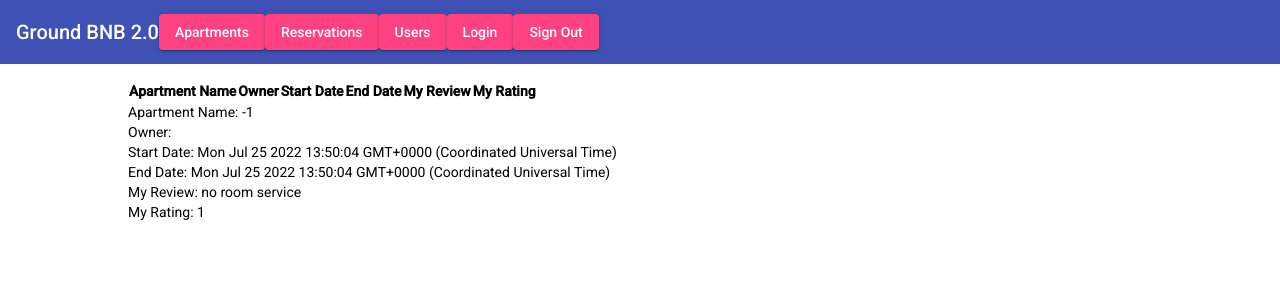
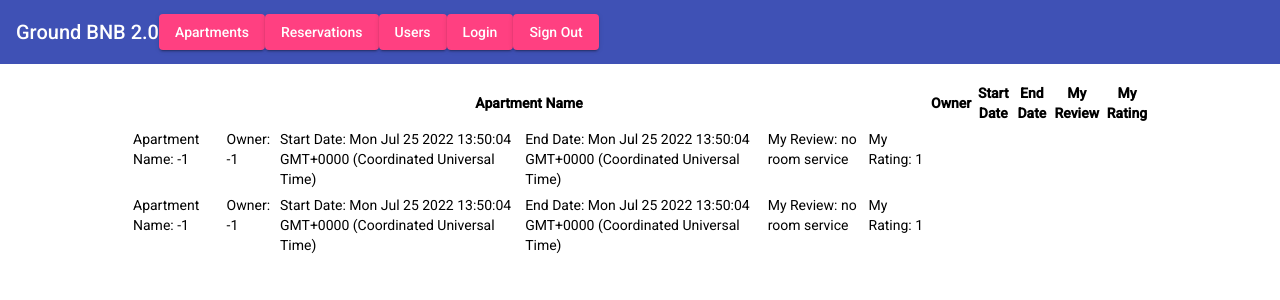
Before and after one commit to omerk11/GroundBNB2.0, an Angular app: page / in a window 1280 px wide. Both pictures are taken after a click on the button "Reservations". Shown: the top 300 px of the page. Built offline with nearby package versions, Linux system fonts and the light colour scheme; no server answers.

Commit message:
reservation tabel wip

```diff
--- a/src/app/app.module.ts
+++ b/src/app/app.module.ts
@@ -10,6 +10,7 @@ import { MatToolbarModule } from '@angular/material/toolbar';//added manualy
 import { MatExpansionModule } from '@angular/material/expansion';
 import { AppRoutingModule } from './app-routing.module';
 import { MatCheckboxModule } from '@angular/material/checkbox';
+import { MatTableModule } from '@angular/material/table';
 
 import { AppComponent } from './app.component';
 import { ApartmentCreateComponent } from './apartments/apartment-create/apartment-create.component';
@@ -47,7 +48,8 @@ import { UserLoginComponent } from './users/user-login/user-login.component';//a
     MatToolbarModule,
     MatExpansionModule,
     HttpClientModule,
-    MatCheckboxModule
+    MatCheckboxModule,
+    MatTableModule
   ],
   providers: [],
   bootstrap: [AppComponent]
--- a/src/app/reservations/reservation-item/reservation-item.component.html
+++ b/src/app/reservations/reservation-item/reservation-item.component.html
@@ -1,6 +1,8 @@
-<tr>Apartment Name: {{reservation.appartmentId}}</tr>
-<tr>Owner: </tr>
-<tr>Start Date: {{reservation.startdate}}</tr>
-<tr>End Date: {{reservation.endDate}}</tr>
-<tr>My Review: {{reservation.review}}</tr>
-<tr>My Rating: {{reservation.rating}}</tr>
+<tr>
+    <td >Apartment Name: {{reservation.appartmentId}}</td>
+    <td >Owner: {{reservation.ownerId}}</td>
+    <td >Start Date: {{reservation.startdate}}</td>
+    <td >End Date: {{reservation.endDate}}</td>
+    <td >My Review: {{reservation.review}}</td>
+    <td >My Rating: {{reservation.rating}}</td>
+</tr>
--- a/src/app/reservations/reservation-list/reservation-list.component.css
+++ b/src/app/reservations/reservation-list/reservation-list.component.css
@@ -2,3 +2,6 @@
     display: block;
     margin-top: 1rem;
 }
+table {
+    width: 100%;
+  }
--- a/src/app/reservations/reservation-list/reservation-list.component.html
+++ b/src/app/reservations/reservation-list/reservation-list.component.html
@@ -1,10 +1,18 @@
-<th>Apartment Name</th>
-<th>Owner</th>
-<th>Start Date</th>
-<th>End Date</th>
-<th>My Review</th>
-<th>My Rating</th>
-<app-reservation-item
-    *ngFor="let reservation of reservations"
-    [reservation]="reservation">
-</app-reservation-item>
+<table class="table">
+    <thead>
+        <tr>
+            <th >Apartment Name</th>
+            <th >Owner</th>
+            <th >Start Date</th>
+            <th >End Date</th>
+            <th >My Review</th>
+            <th >My Rating</th>
+        </tr>
+    </thead>
+    <tbody>
+        <app-reservation-item
+            *ngFor="let reservation of reservations"
+            [reservation]="reservation">
+        </app-reservation-item>
+    </tbody>
+</table>
--- a/src/app/reservations/reservation-list/reservation-list.component.ts
+++ b/src/app/reservations/reservation-list/reservation-list.component.ts
@@ -18,8 +18,16 @@ export class ReservationListComponent
         endDate:new Date(),
         review:"no room service",
         rating:1
+    },
+    {
+      appartmentId:"-1",
+      ownerId:"-1",
+      buyerId:"-1",
+      startdate:new Date(),
+      endDate:new Date(),
+      review:"no room service",
+      rating:1
     }
-
   ];
 
 }
```
